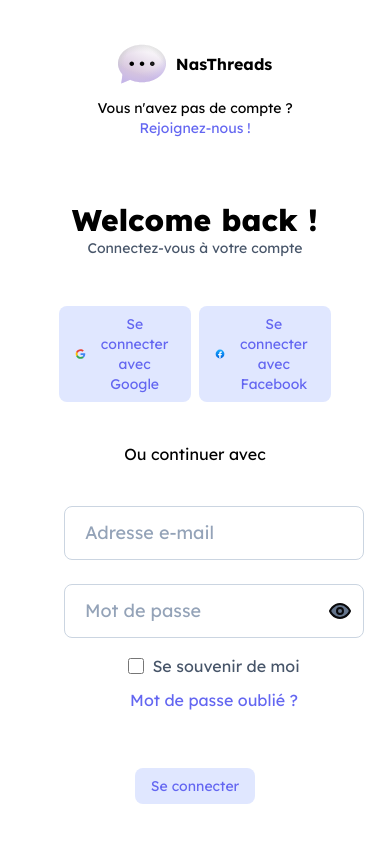
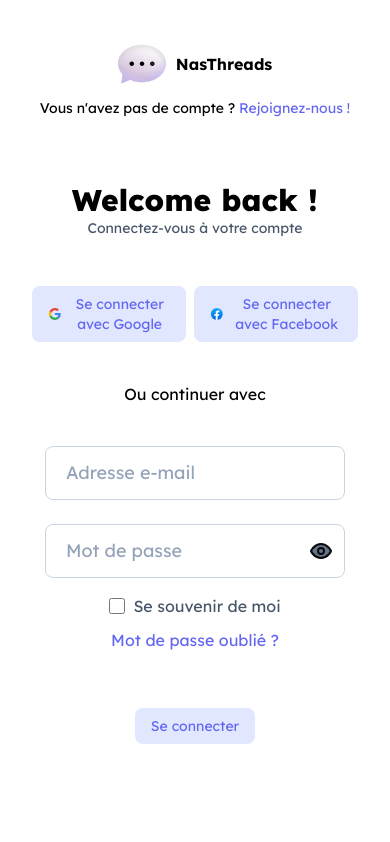
Before and after one commit to nassimlnd/nasthreads, a Next.js app: page / in a window 390 px wide. Built offline with nearby package versions, Linux system fonts and the light colour scheme.

Commit message:
fix: login padding responsive

```diff
--- a/src/app/page.tsx
+++ b/src/app/page.tsx
@@ -11,7 +11,7 @@ export default function HomePage() {
     return (
         <main
             className="flex h-screen">
-            <div className={'w-full xl:w-2/3 px-16 py-10 text-center'}>
+            <div className={'w-full xl:w-2/3 px-8 xl:px-16 py-10 text-center'}>
                 <div className={'flex flex-col space-y-2.5 xl:flex-row justify-between items-center'}>
                     <Logo/>
                     <p className={'text-sm xl:text-base'}>Vous n'avez pas de compte ? <Link href={'/register'}><span className={'text-primary-medium'}>Rejoignez-nous !</span></Link></p>
```
